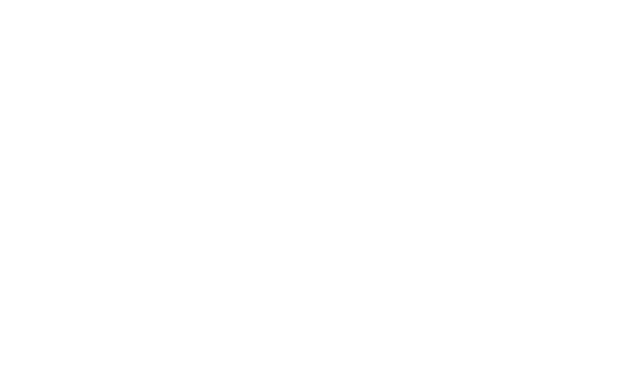
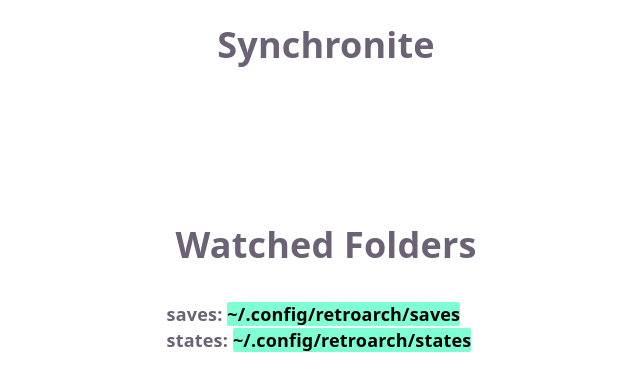
Before and after one commit to HenryHYeary/synchronite-fe, a React (Vite) app: page /watched in a window 1280 px wide. Before the commit this address had no page. Shown: the top 390 px of the page, without its empty margins (314-954 px from the left). Built offline with nearby package versions, Linux system fonts and the light colour scheme.

Commit message:
Add watched route.

```diff
--- a/src/App.css
+++ b/src/App.css
@@ -79,3 +79,28 @@
 .sign-in-link {
   text-decoration: none;
 }
+
+.vendor-icon {
+  padding-right: 7px;
+}
+
+.watched-title {
+  display: flex;
+  justify-content: center;
+  flex-direction: column;
+  padding-top: 7rem;
+}
+
+.watched-folder {
+  list-style: none;
+  font-weight: bold;
+  font-size:  1rem;
+  margin-right: 3rem;
+}
+
+.watched-path {
+  border-radius: 2px;
+  background-color: aquamarine;
+  color: black;
+  margin-right: ;
+}
--- a/src/App.tsx
+++ b/src/App.tsx
@@ -2,6 +2,7 @@
 import { Routes, Route } from 'react-router-dom';
 import Login from './Login';
 import Home from './Home';
+import Watched from './Watched';
 
 export default function App() {
 
@@ -10,6 +11,7 @@
       <Routes>
         <Route path='/' element={<Home />} />
         <Route path='/auth' element={<Login />}/>
+        <Route path='/watched' element={<Watched />} />
       </Routes>
     </>
   )
--- a/src/Login.tsx
+++ b/src/Login.tsx
@@ -8,7 +8,7 @@
         <h1>Sign In via Dropbox</h1>
       </div>
       <button className="sign-in-btn">
-        <img src={DropboxLogo} height={20} width={20} alt="Dropbox Icon" /> Authenticate via Dropbox
+        <img src={DropboxLogo} height={20} width={20} alt="Dropbox Icon" className="vendor-icon" /> Authenticate via Dropbox
       </button>
     </div>
     </>
--- /dev/null
+++ b/src/Watched.tsx
@@ -0,0 +1,32 @@
+const DUMMY_DATA = [
+  {
+    label: "saves",
+    path: "~/.config/retroarch/saves"
+  },
+  {
+    label: "states",
+    path: "~/.config/retroarch/states"
+  },
+];
+
+export default function Watched() {
+  return (
+    <>
+      <div className='root-container'>
+        <div className="hero">
+          <h1>Synchronite</h1>
+        </div>
+        <h1 className="watched-title">Watched Folders</h1>
+        <div className="watched-container">
+          <ul>
+            {DUMMY_DATA.map((folder) => {
+              return (
+                <li className="watched-folder">{folder.label}: <span className="watched-path">{folder.path}</span></li>
+              )
+            })}
+          </ul>
+        </div>
+      </div>
+    </>
+  )
+}
```
